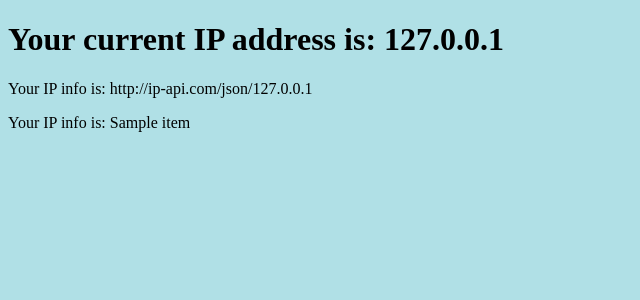
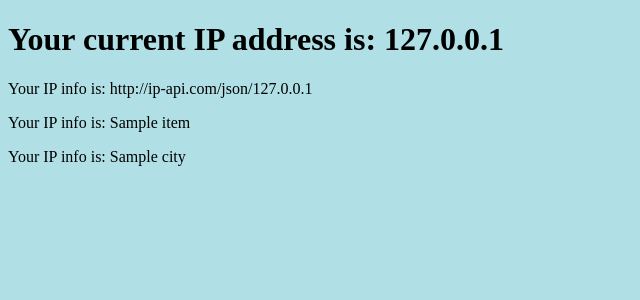
Before and after one commit to bdobay/IPweatherapp, a Flask app: page / in a window 1280 px wide. Shown: the part 116-416 px from the top of the page, without its empty margins (0-640 px from the left). Run offline with Flask 2, Linux system fonts and the light colour scheme; a database or web service that is not in the repository returns one stand-in record (values such as "Sample title"); data that the repository does not hold is empty.

Commit message:
get city from json

```diff
--- a/app.py
+++ b/app.py
@@ -14,7 +14,8 @@ def home():
     baseUrl = 'http://ip-api.com/json/'
     fullUrl = baseUrl + request.remote_addr
     ipData = (requests.get(fullUrl)).json()
-    return render_template("index.html", value=fullUrl, value2=ipData)
+    currentCity = ipData['city']
+    return render_template("index.html", value=fullUrl, value2=ipData, value3=currentCity)
 
 @app.route("/about")
 def about():
--- a/templates/index.html
+++ b/templates/index.html
@@ -6,6 +6,7 @@
     <h1> Your current IP address is: {{request.remote_addr}}</h1>
     <p> Your IP info is: {{value}} </p>
     <p> Your IP info is: {{value2}} </p>
+    <p> Your IP info is: {{value3}} </p>
     {% endblock %}
   </body>
 </html>
```
